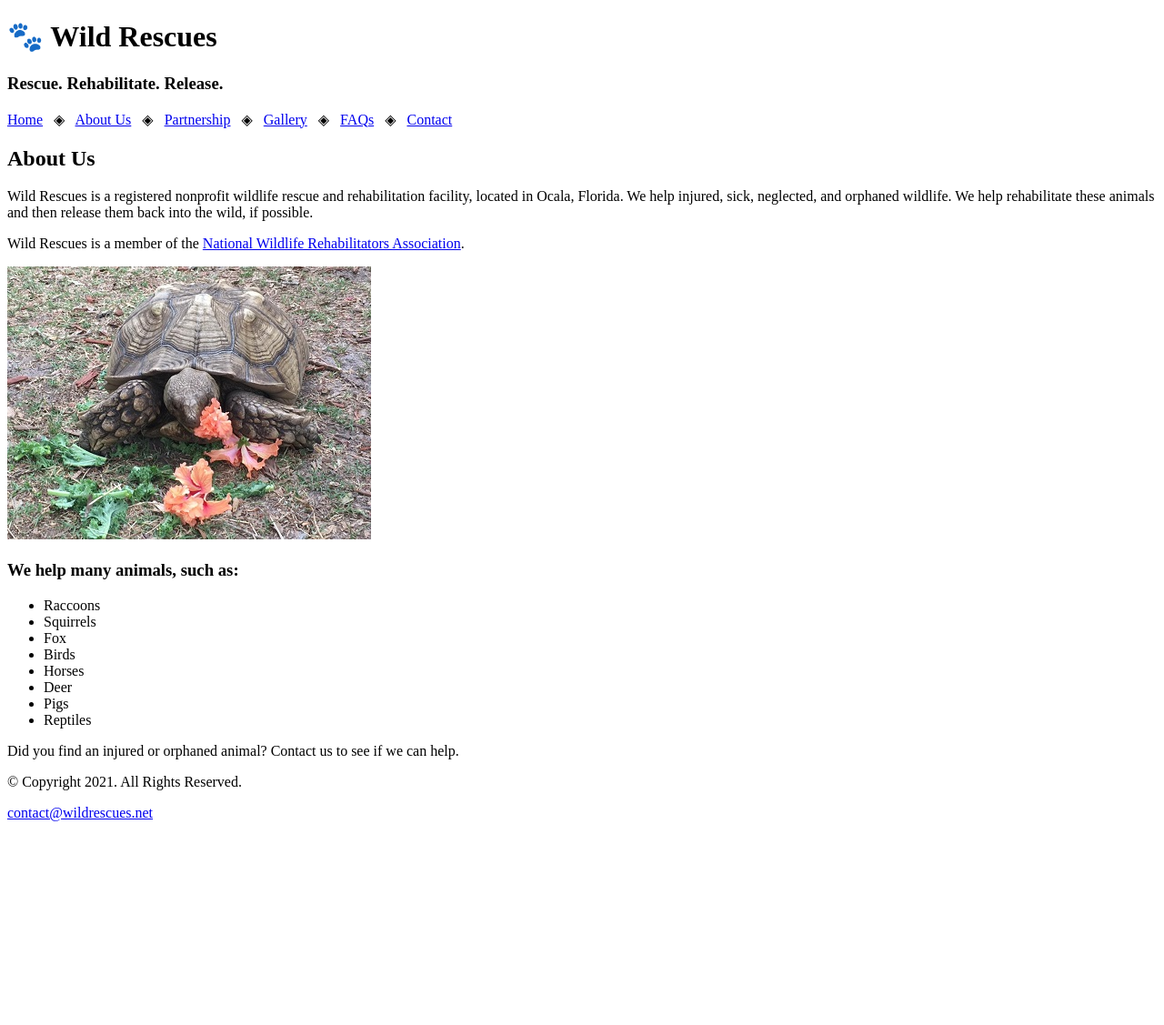
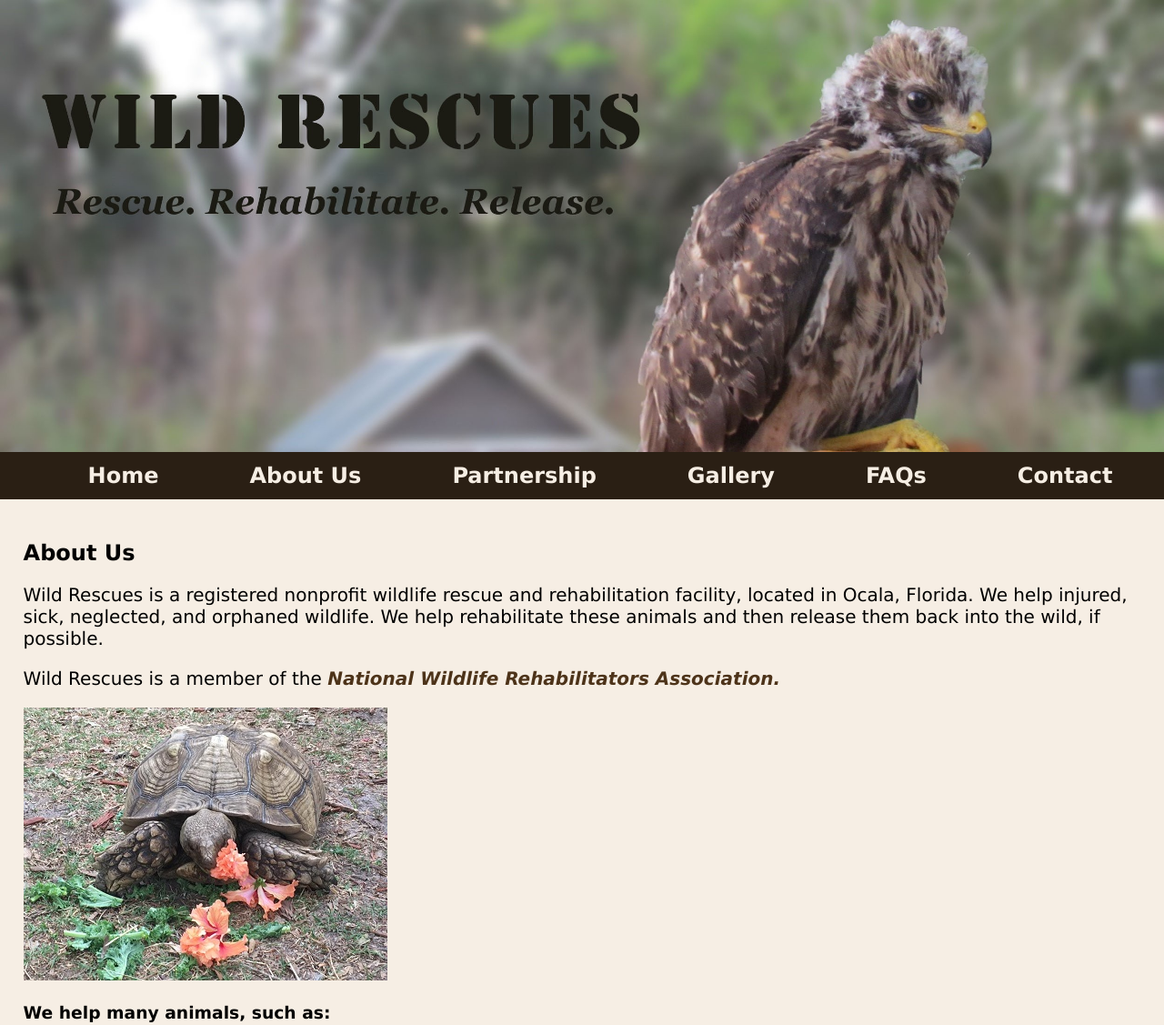
Before and after one commit to RynoRyne/rescue, a plain HTML site: page about.html in a window 1280 px wide. Shown: the top 1127 px of the page at 91% size. Before the commit the page ends 919 px from the top, so only its background shows below. Drawn offline with Linux system fonts and the light colour scheme.

Commit message:
Added CH4 code CJD

```diff
--- a/about.html
+++ b/about.html
@@ -8,25 +8,32 @@ Date: 09/01/2021
   <head>
     <title>Wild Rescues: About Us</title>
     <meta charset="utf-8">
+    <link rel="stylesheet" href="css/styles.css">
   </head>
   <body>
     <header>
-      <h1>&#128062; Wild Rescues</h1>
-      <h3>Rescue. Rehabilitate. Release.</h3>
+      <a href="index.html"><img src="images/baby-hawk.jpg" alt="rescued baby hawk"></a>
     </header>
 
     <nav>
-      <p><a href="index.html">Home</a> &nbsp; &#9672; &nbsp; <a href="about.html">About Us</a> &nbsp; &#9672; &nbsp; <a href="partnership.html">Partnership</a> &nbsp; &#9672; &nbsp; <a href="gallery.html">Gallery</a> &nbsp; &#9672; &nbsp; <a href="faqs.html">FAQs</a> &nbsp; &#9672; &nbsp; <a href="contact.html">Contact</a></p>
+      <ul>
+        <li><a href="index.html">Home</a></li>
+        <li><a href="about.html">About Us</a></li>
+        <li><a href="partnership.html">Partnership</a></li>
+        <li><a href="gallery.html">Gallery</a></li>
+        <li><a href="faqs.html">FAQs</a></li>
+        <li><a href="contact.html">Contact</a></li>
+      </ul>
     </nav>
     <!-- Use the main area to add the main content to the webpage -->
     <main>
       <div id="info">
         <h2>About Us</h2>
         <p>Wild Rescues is a registered nonprofit wildlife rescue and rehabilitation facility, located in Ocala, Florida. We help injured, sick, neglected, and orphaned wildlife. We help rehabilitate these animals and then release them back into the wild, if possible.</p>
-        <p>Wild Rescues is a member of the <a href="https://www.nwrawildlife.org/">National Wildlife Rehabilitators Association</a>.</p>
+        <p>Wild Rescues is a member of the <a class="link" href="https://www.nwrawildlife.org/">National Wildlife Rehabilitators Association.</a></p>
 
 
-        <img src="images/tortoise.jpg" alt="tortoise eating vegetation" height="300px" width="400px">
+        <img src="images/tortoise.jpg" alt="tortoise eating vegetation">
 
 
         <h3>We help many animals, such as:</h3>
@@ -42,12 +49,12 @@ Date: 09/01/2021
         </ul>
 
 
-        <p>Did you find an injured or orphaned animal? Contact us to see if we can help.</p>
+        <p class="action">Did you find an injured or orphaned animal? Contact us to see if we can help.</p>
       </div>
     </main>
 
     <footer>
-      <p>&copy; Copyright 2021. All Rights Reserved.</p>
+      <p><a>&copy; Copyright 2021. All Rights Reserved.</a></p>
       <p><a href="mailto:contact@wildrescues.net">contact@wildrescues.net</a></p>
     </footer>
   </body>
--- /dev/null
+++ b/css/styles.css
@@ -0,0 +1,100 @@
+/*
+Author: CJ DiNofrio
+File Name: styles.css
+Date: 09/01/2021
+*/
+
+/*CSS Reset*/
+body, header, nav, main, footer, img, h1, h3 {
+    margin: 0;
+    padding: 0;
+    border: 0;
+}
+
+/*Style rules for body and images*/
+body {
+  background-color: #f6eee4;
+}
+
+img {
+  max-width: 100%;
+  display: block;
+}
+
+/*Style rules for navigation area*/
+nav {
+  background-color: #2a1f14;
+}
+
+nav ul {
+  list-style: none;
+  margin: 0;
+  text-align: center;
+}
+
+nav li {
+  display: inline-block;
+  font-size: 1.5em;
+  font-family: Geneva, Arial, sans-serif;
+  font-weight: bold;
+}
+
+nav li a {
+  display: block;
+  color: #f6eee4;
+  padding-top: 0.5em;
+  padding-bottom: 0.5em;
+  padding-left: 2em;
+  padding-right: 2em;
+  text-decoration: none;
+}
+
+/*Style rules for main content*/
+main {
+  padding: 2%;
+  font-family: Verdana, Arial, sans-serif;
+}
+
+main p {
+  font-size: 1.25em;
+}
+
+main h3 {
+  padding-top: 2%;
+}
+
+main ul {
+  list-style-type: square;
+}
+
+.link {
+  color: #4d3319;
+  text-decoration: none;
+  font-weight: bold;
+  font-style: italic;
+}
+
+.action {
+  font-size: 1.75em;
+  font-weight: bold;
+  text-align: center;
+}
+
+#contact {
+  text-align: center;
+}
+
+/*Style rules for footer content*/
+footer {
+  text-align: center;
+  font-size: 0.85em;
+  background-color: #2a1f14;
+  padding-top: 1%;
+  padding-bottom: 1%;
+  padding-left: 0%;
+  padding-right: 0%;
+}
+
+footer a {
+  color: #f3e6d8;
+}
```
Also changed, not shown: contact.html (+13 -6 lines), index.html (+12 -5 lines), template.html (+11 -4 lines), images/baby-hawk.jpg (added), 1 other file.
